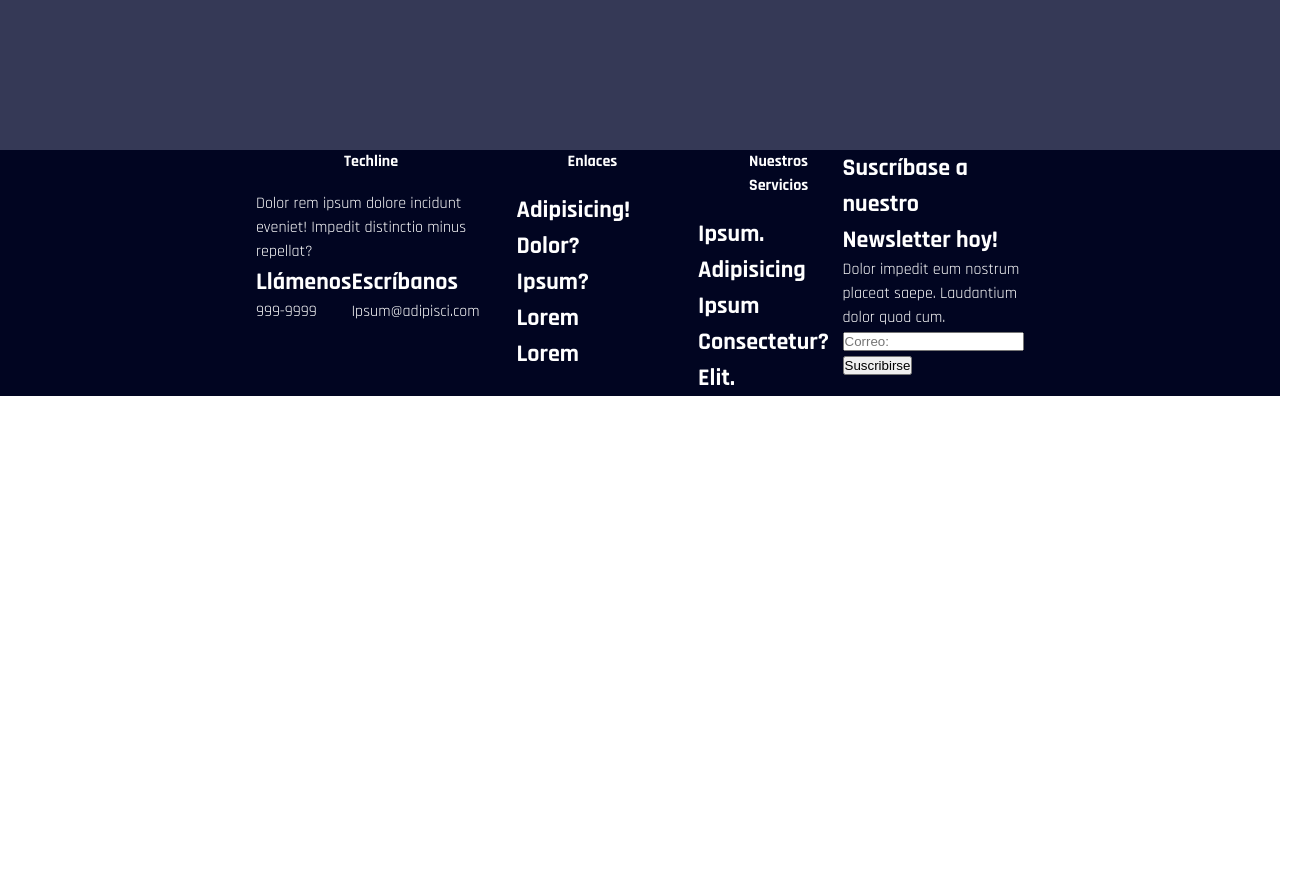
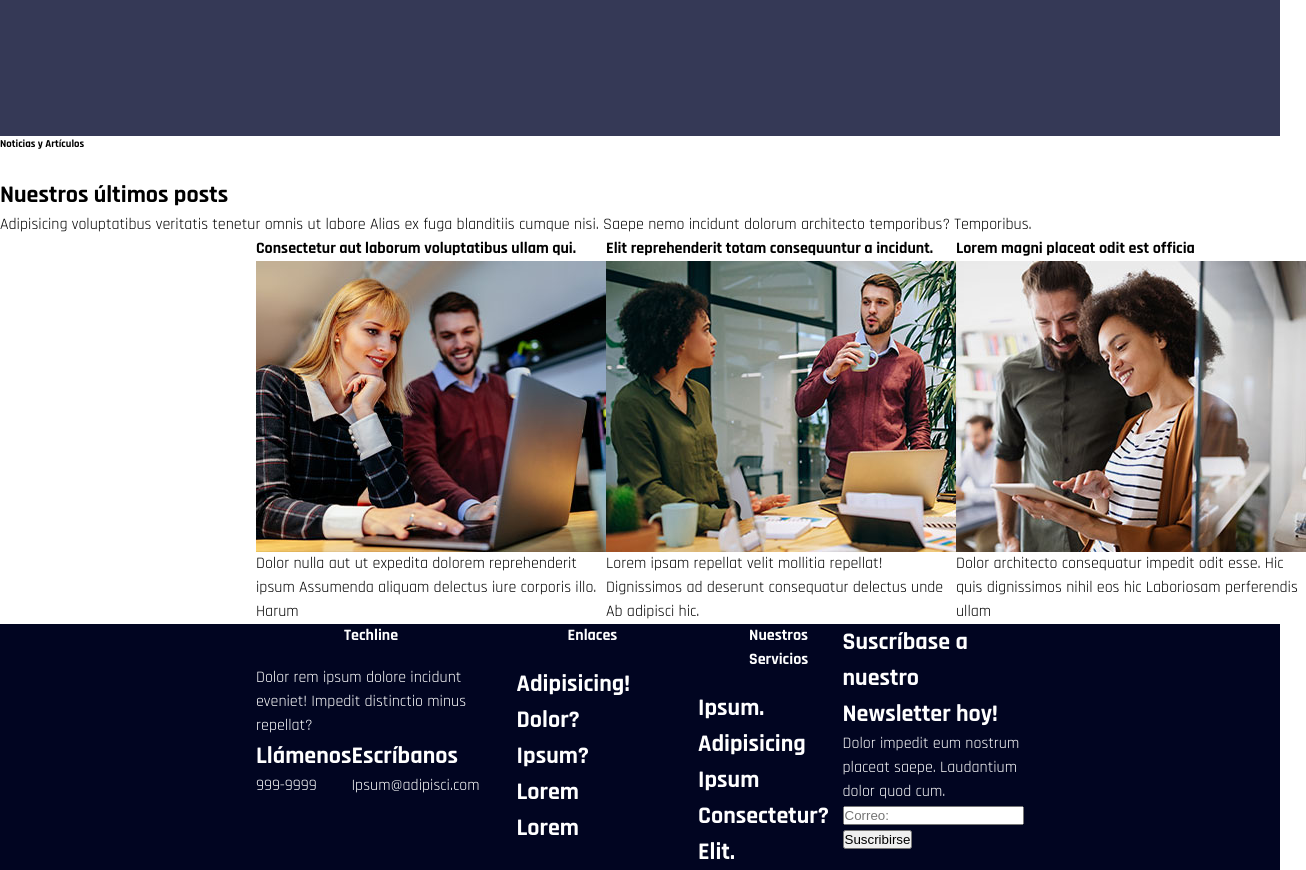
Before and after one commit to ecavero/proyecto-ddw, a plain HTML site: page index.html in a window 1280 px wide. Shown: the part 3060-3930 px from the top of the page, 1306 px wide, since content can reach past the window. Before the commit the page ends 3456 px from the top, so only its background shows below. Drawn offline with Linux system fonts and the light colour scheme.

Commit message:
Agregado de sección 'noticias'

```diff
--- a/index.html
+++ b/index.html
@@ -333,6 +333,44 @@
         <section class="vacio">
 
         </section>
+        <section id="noticias">
+                <h6>Noticias y Artículos</h6>
+                <h2>Nuestros últimos posts</h2>
+                <p>Adipisicing voluptatibus veritatis tenetur omnis ut labore Alias ex fuga blanditiis cumque nisi. Saepe nemo incidunt dolorum architecto temporibus? Temporibus.</p>
+                <div class="contenedor">
+                        <div class="fila">
+                                <div class="columna">
+                                        <h4>
+                                                Consectetur aut laborum voluptatibus ullam qui.
+                                        </h4>
+                                        <img src="imagenes/noticias1.jpg">
+                                        <p>
+                                                Dolor nulla aut ut expedita dolorem reprehenderit ipsum Assumenda aliquam delectus iure corporis illo. Harum
+                                        </p>
+
+                                </div>
+                                <div class="columna">
+                                        <h4>
+                                                Elit reprehenderit totam consequuntur a incidunt.
+                                        </h4>
+                                        <img src="imagenes/noticias2.jpg">
+                                        <p>
+                                                Lorem ipsam repellat velit mollitia repellat! Dignissimos ad deserunt consequatur delectus unde Ab adipisci hic.
+                                        </p>
+
+                                </div>
+                                <div class="columna">
+                                        <h4>
+                                                Lorem magni placeat odit est officia
+                                        </h4>
+                                        <img src="imagenes/noticias3.jpg">
+                                        <p>
+                                                Dolor architecto consequatur impedit odit esse. Hic quis dignissimos nihil eos hic Laboriosam perferendis ullam
+                                        </p>
+                                </div>
+                        </div>
+                </div>
+        </section>
         <section id="contactos">
                 <div class="contenedor">
                         <div class="fila">
```
